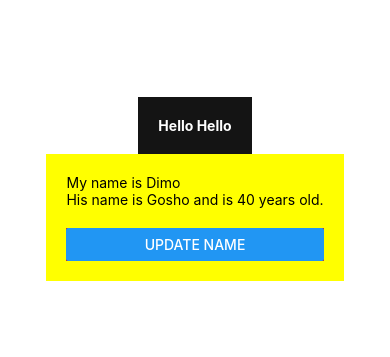
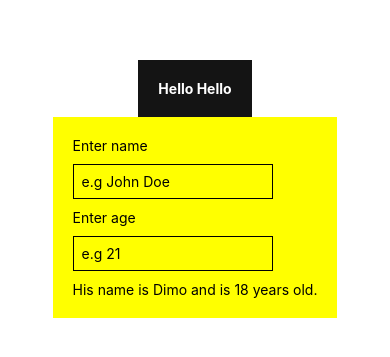
Before and after one commit to DimoDimchev/LearningReactNative, a React Native app: screen / in a window 390 px wide. Shown: the part 233-590 px from the top of the page. Built offline with nearby package versions, Linux system fonts and the light colour scheme.

Commit message:
Learned about TextInput component

```diff
--- a/App.js
+++ b/App.js
@@ -1,13 +1,12 @@
 import { StatusBar } from 'expo-status-bar';
 import React, {useState} from 'react';
-import { Button, StyleSheet, Text, View } from 'react-native';
+import { StyleSheet, Text, TextInput, View } from 'react-native';
 
 export default function App() {
   const [name, setName] = useState('Dimo');
-  const [person, setPerson] = useState({name: 'Gosho', age: 40});
+  const [age, setAge] = useState(18);
 
   const clickHandler = () => {
-    setName('Pesho');
     setPerson({name: 'Mario', age: 600});
   };
 
@@ -17,11 +16,21 @@
         <Text style={styles.boldText}>Hello Hello</Text>
       </View>
       <View style={styles.body}>
-        <Text>My name is {name}</Text>
-        <Text>His name is {person.name} and is {person.age} years old.</Text>
-        <View style={styles.buttonContainer}>
-          <Button title='update name' onPress={clickHandler}/>
-        </View>
+        <Text>Enter name</Text>
+        <TextInput
+          style={styles.input}
+          placeholder='e.g John Doe'
+          onChangeText={(value) => setName(value)}
+        />
+
+        <Text>Enter age</Text>
+        <TextInput
+          style={styles.input}
+          keyboardType='numeric'
+          placeholder='e.g 21'
+          onChangeText={(value) => setAge(value)}
+        />
+        <Text>His name is {name} and is {age} years old.</Text>
       </View>
       <StatusBar style="auto" />
     </View>
@@ -46,8 +55,12 @@
     backgroundColor: 'yellow',
     padding: 20,
   },
-  buttonContainer: {
-    backgroundColor: 'red',
-    marginTop: 20,
+  input: {
+    borderWidth: 1,
+    borderColor: '#000000',
+    marginTop: 10,
+    marginBottom: 10,
+    padding: 8,
+    width: 200,
   }
 });
```
